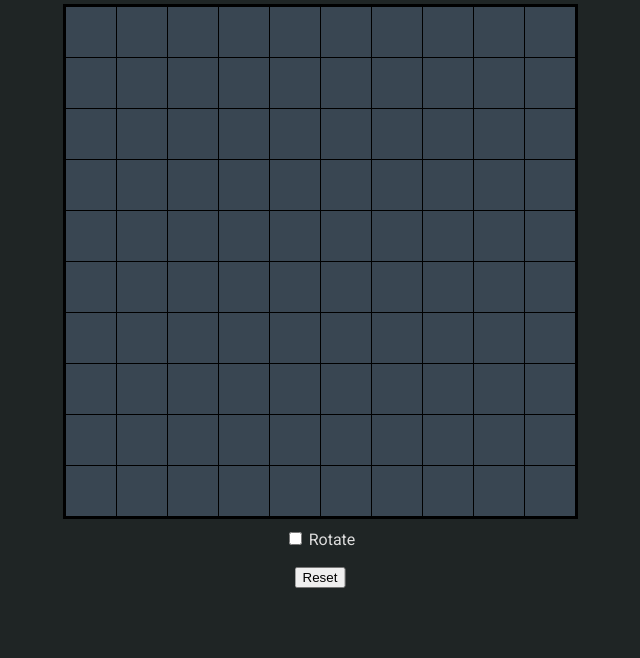
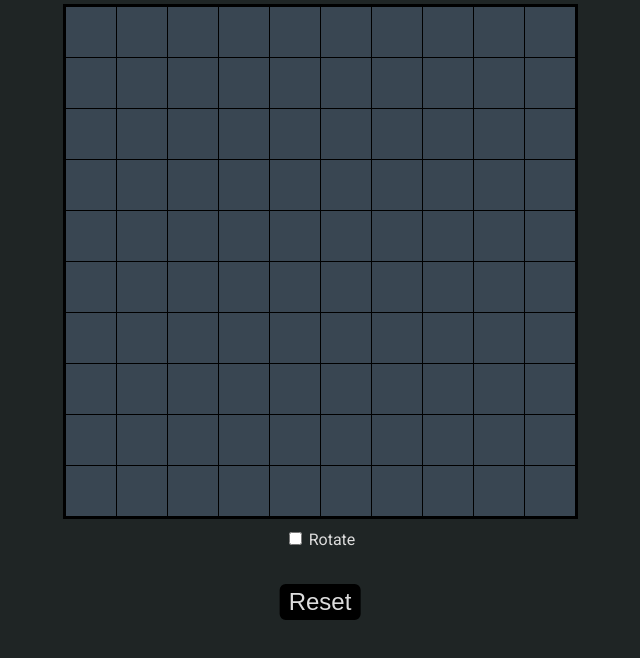
Before and after one commit to blim012/battleship-js, a website built with webpack: page src/template.index.html in a window 1280 px wide. Shown: the part 124-782 px from the top of the page, without its empty margins (320-960 px from the left). Built offline with nearby package versions, Linux system fonts and the light colour scheme.

Commit message:
style reset button

```diff
--- a/src/style/style.css
+++ b/src/style/style.css
@@ -59,7 +59,7 @@ body {
   border-right: none;
 }
 
-tile:nth-child(n + 91) {
+.tile:nth-child(n + 91) {
   border-bottom: none;
 }
 
@@ -111,6 +111,19 @@ tile:nth-child(n + 91) {
   bottom: -3em;
   left: 50%;
   transform: translate(-50%, 0);
+  border: 3px solid black;
+  border-radius: 6px;
+  font-size: 1.5em;
+  color: #ddd;
+  background-color: black;
+}
+
+#reset:hover {
+  border-color: #394652;
+}
+
+#reset:active {
+  background-color: #394652;
 }
 
 .no-display {
```
